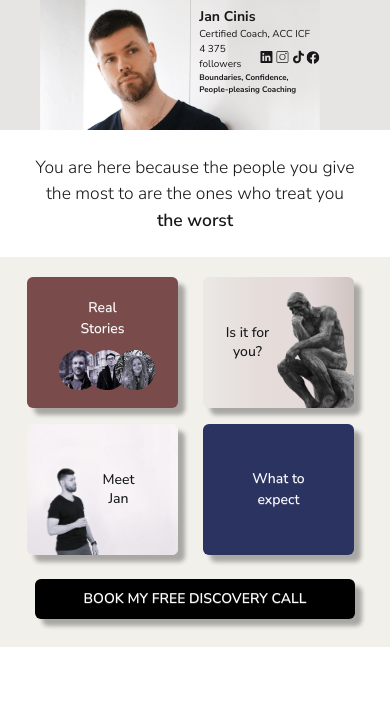
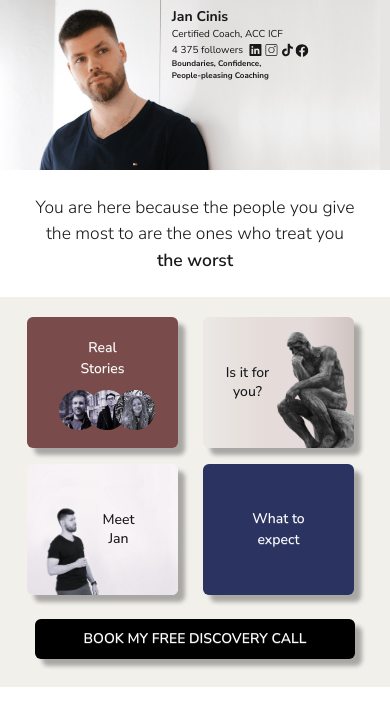
Before and after one commit to jancsocial/janc-social-website, a Next.js app: page / in a window 390 px wide. Shown: the top 726 px of the page. Built offline with nearby package versions, Linux system fonts and the light colour scheme.

Commit message:
fix: profile section: image was reducing in size past a certain width, so the text was wrapped more than usual. Now the image is the same size, but past a certain width, the image is moving to the right because the left part of the screen is 'touching' the image

```diff
--- a/src/app/(frontend)/HomepageClient.tsx
+++ b/src/app/(frontend)/HomepageClient.tsx
@@ -18,6 +18,7 @@ export default function HomepageClient() {
 
   let [mainAreaActive, setMainAreaActive] = useState(true)
   let [btnGridActive, setBtnGridActive] = useState(true)
+  let [presentationTextActive, setPresentationTextActive] = useState(true)
   let [textCardActive, setTextCardActive] = useState(false)
   let [testimonialsCardActive, setTestimonialsCardActive] = useState(false)
   let [callBtnActive, setCallBtnActive] = useState(true)
@@ -29,6 +30,7 @@ export default function HomepageClient() {
 
   function activate_button(action: any) {
     setBtnGridActive(false)
+    setPresentationTextActive(false)
     setCardButtons(action.cardButtonIds.map((id: number) => buttons.find(button => button.id === id)))
     setActionArgs({ ...action })
     console.log(String.fromCodePoint(0x1F516) + / HomepageClient.tsx ~ { ...action }: /.source)
@@ -52,12 +54,14 @@ export default function HomepageClient() {
   function reduceTextCard() {
     console.log("reduceTextCard")
     setBtnGridActive(true)
+    setPresentationTextActive(true)
     setTextCardActive(false)
   }
 
   function reduceTestimonialsCard() {
     console.log("reduceTestimonialsCard")
     setBtnGridActive(true)
+    setPresentationTextActive(true)
     setTestimonialsCardActive(false)
   }
 
@@ -65,6 +69,7 @@ export default function HomepageClient() {
     console.log("reduceQuestionary")
     setMainAreaActive(true)
     setBtnGridActive(true)
+    setPresentationTextActive(true)
     setQuestionaryActive(false)
     setCallBtnActive(true)
   }
@@ -73,6 +78,7 @@ export default function HomepageClient() {
     console.log("reduceCalendly")
     setMainAreaActive(true)
     setBtnGridActive(true)
+    setPresentationTextActive(true)
     setCalendlyActive(false)
     setCallBtnActive(true)
   }
@@ -82,6 +88,7 @@ export default function HomepageClient() {
     //make all useState that control the Active state of element be false
     setMainAreaActive(false)
     setBtnGridActive(false)
+    setPresentationTextActive(true)
     setTextCardActive(false)
     setTestimonialsCardActive(false)
 
@@ -106,14 +113,14 @@ export default function HomepageClient() {
   return (
     <>
       <div className="bg-[#fff]">
-        <div className="h-dvh flex flex-col justify-start items-center px-6 ">
+        <div className="h-dvh flex flex-col justify-start items-center md:px-6 ">
           <div className=" w-dvw overflow-hidden bg-[#E6E5E3] " >
-            <div className="relative h-[130px]">
+            <div className="relative h-[170px]">
               <div className="absolute left-[52%] top-0 h-full -translate-x-1/2">
-                <img className="absolute -left-[10%] h-[170px] w-auto inset-0 object-cover scale-120 " src="/profile-bg-crop-3.jpg" />
+                <img className="absolute -left-[55%] h-[170px] w-auto object-cover scale-120 max-w-none " src="/profile-bg-crop-3.jpg" />
                 <div className="relative w-full z-10 flex flex-row justify-center gap-4 items-start pb-4 pt-2">
                   <div className="w-[110px]"></div>
-                  <div className="flex flex-col gap-0">
+                  <div className="flex flex-col gap-0 w-full">
                     <h1 className="text-[14px] font-bold -mt-[2px] ">Jan Cinis</h1>
                     <div>
                       <p className="text-[10px]">Certified Coach, ACC ICF</p>
@@ -137,12 +144,12 @@ export default function HomepageClient() {
             </div>
           </div>
 
-          <div className="relative flex flex-col items-center h-full max-h-[calc(100dvh-130px)] w-full">
+          <div className="relative flex flex-col items-center h-full max-h-[calc(100dvh-170px)] w-full">
             {/*SET OF BUTTONS (+ presentation text)*/}
             { mainAreaActive &&
               <>
                 {/*my-auto is kinda equivalent to flex-1, with the text being centered vertically*/}
-                <p className="max-w-80 text-[17.5px] font-light text-center py-6" >You are here because the people you give the most to are the ones who treat you <span className="font-semibold">the worst</span></p>
+                <p className={`max-w-80 text-[17.5px] font-light text-center py-6 ${presentationTextActive ? null : 'invisible'}`} >You are here because the people you give the most to are the ones who treat you <span className="font-semibold">the worst</span></p>
                 <div className="overflow-x-auto w-dvw h-max min-w-0 flex flex-col items-center justify-start bg-primary py-[20px] " >
                   {// btnGridActive ?
                     <div className={`grid grid-cols-[repeat(2,10rem)] gap-4 ${btnGridActive ? null : 'invisible'}`}>
@@ -212,7 +219,7 @@ export default function HomepageClient() {
             }
             {/*TEXT CARD*/}
             {textCardActive ?
-              <div className="absolute inset-0 z-30 w-full h-[428px] pt-4 md:px-5 pb-2 flex flex-col justify-start items-center">
+              <div className="absolute inset-0 z-30 w-full h-[428px] pt-4 px-5 pb-2 flex flex-col justify-start items-center">
                 <TextCard
                   args={actionArgs} reduceAction={reduceTextCard}
                   cardButtons={cardButtons}
```
